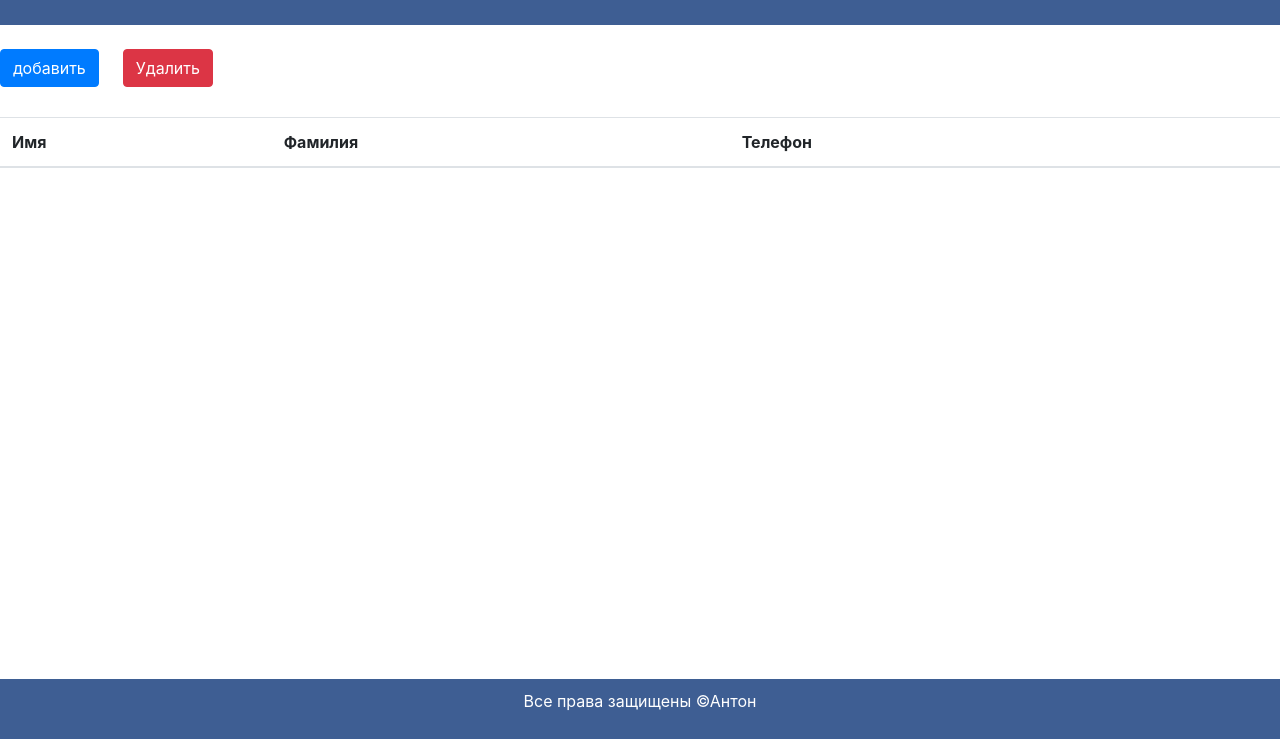
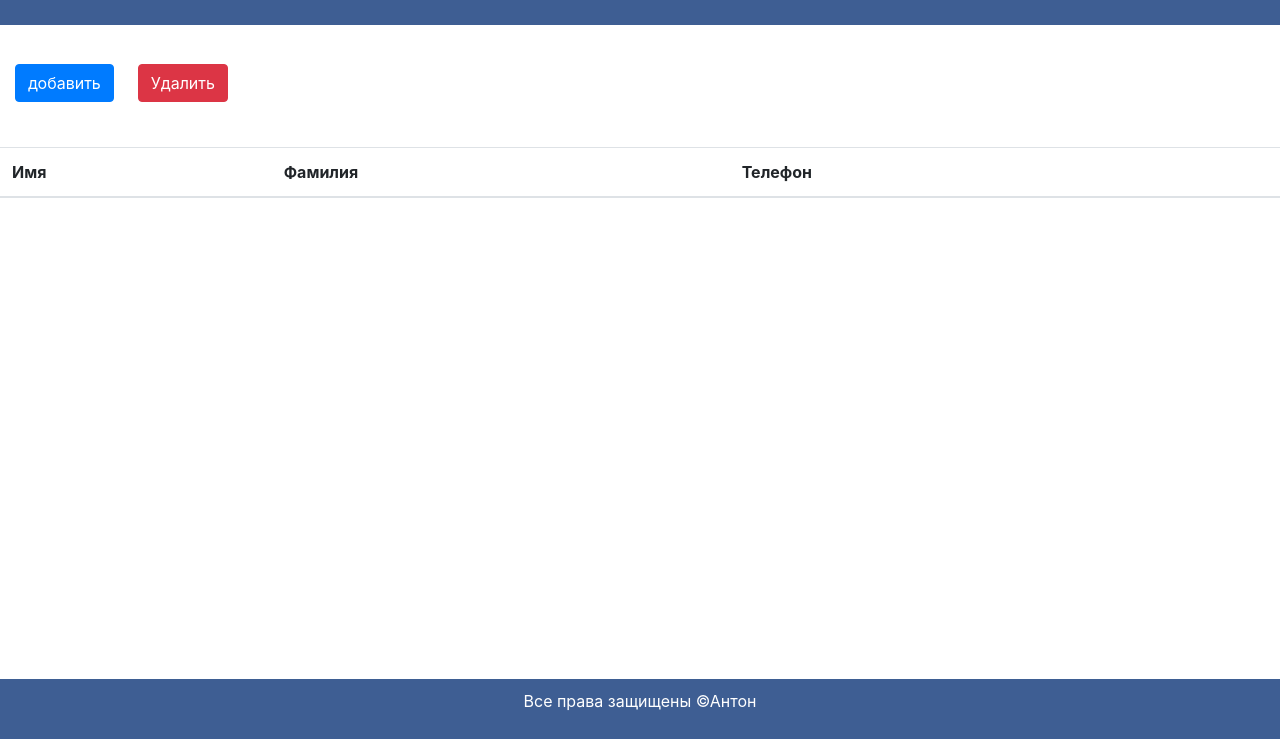
Before and after one commit to antongap99/telephone_Directory, a plain HTML site: page index.html in a window 1280 px wide. Shown: the part 61-800 px from the top of the page. Drawn offline with nearby package versions, Linux system fonts and the light colour scheme.

Commit message:
feat: add padding in btn-wrapper

```diff
--- a/phonebook/css/style.css
+++ b/phonebook/css/style.css
@@ -14,7 +14,9 @@ body {
   text-align: center;
   z-index: 10;
 }
-
+.btn-wrapper {
+  padding: 15px;
+}
 .main {
   margin-top: 110px;
 }
```
